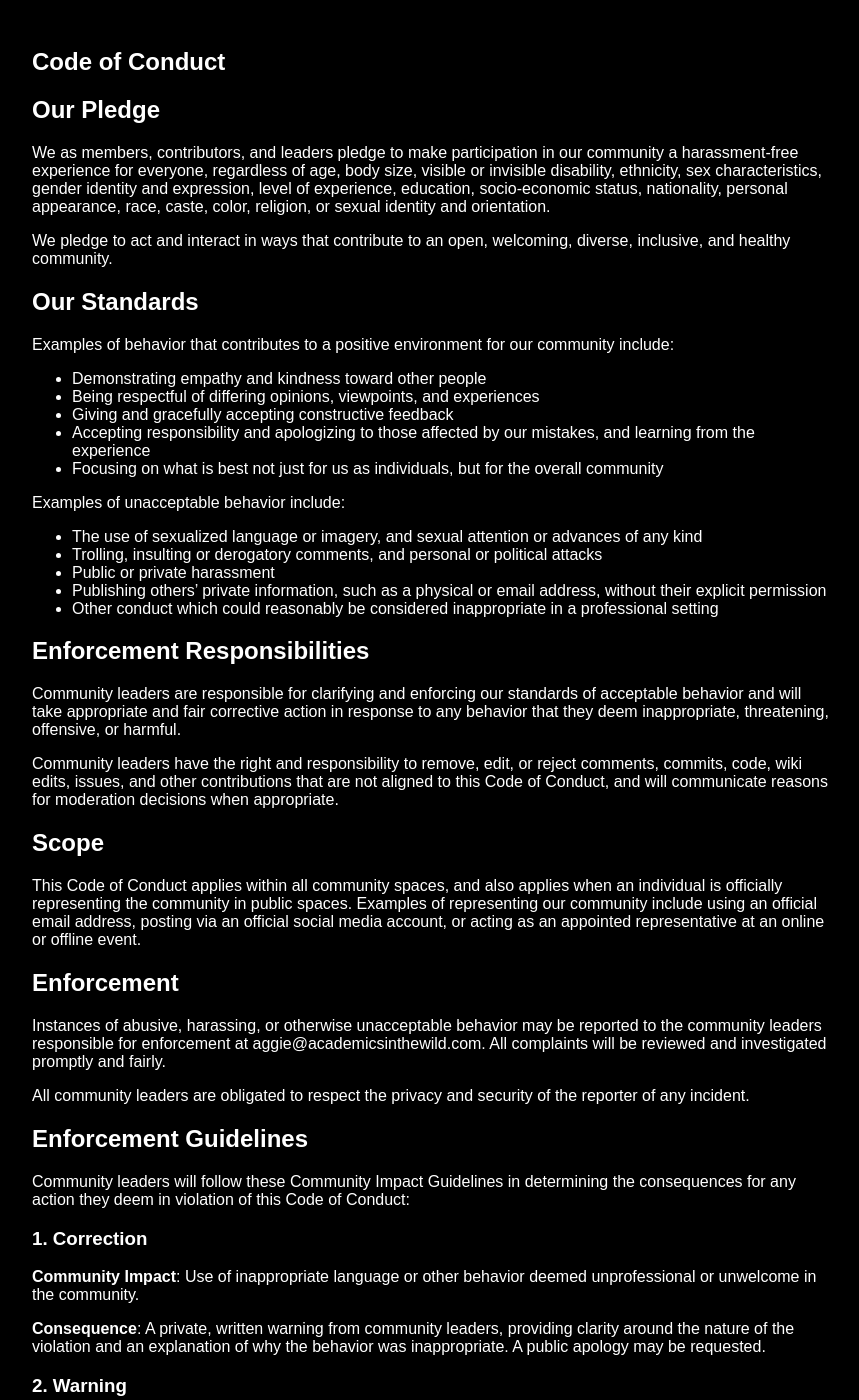
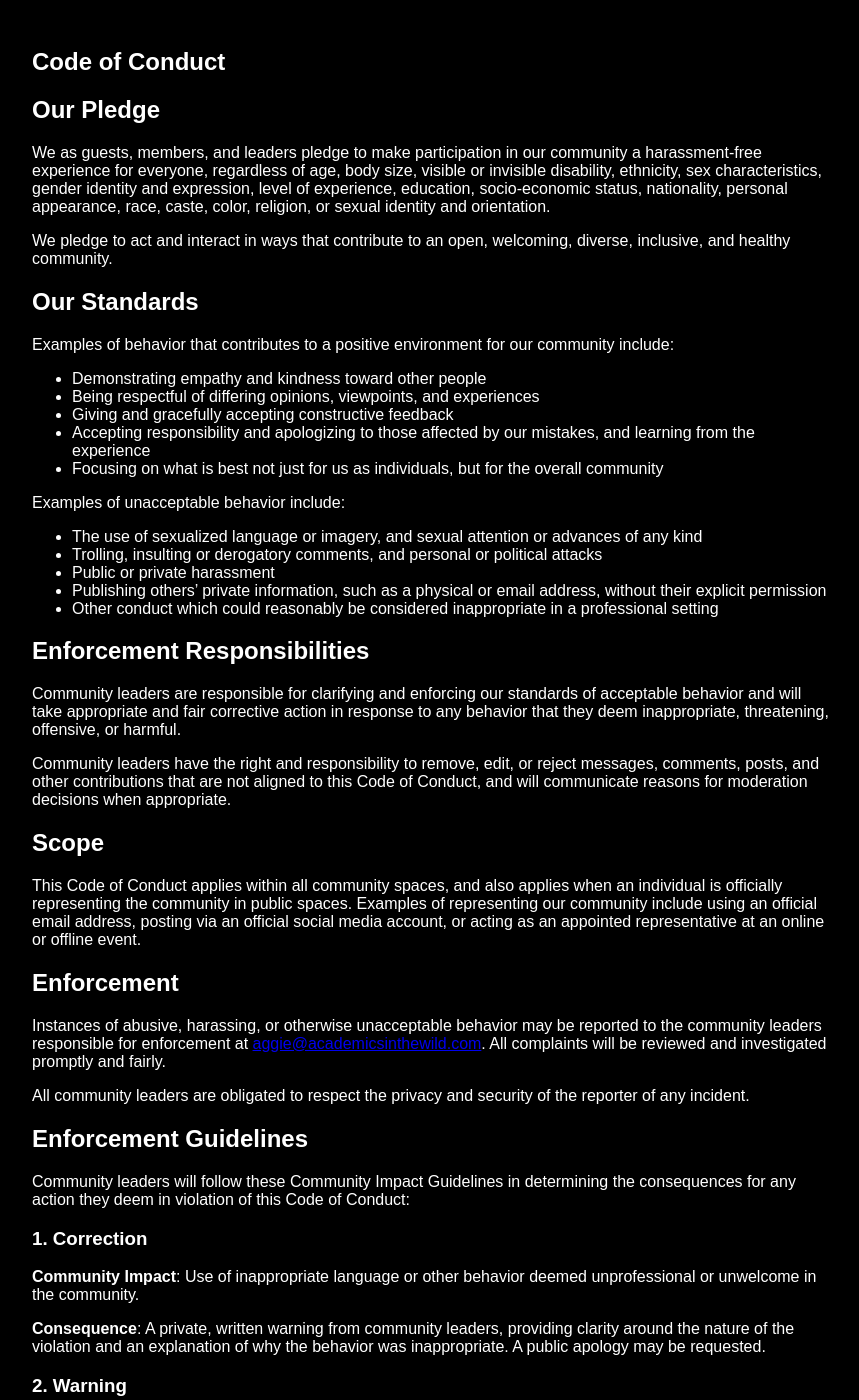
Before and after one commit to abranczyk/academicsinthewild.github.io, a Jekyll site: the page code-of-conduct.html, which Jekyll copies as it is, in a window 1280 px wide and 1400 px high. Shown: the whole window, without its empty margins (208-1067 px from the left). Built offline with Jekyll 4.4.1, drawn with Linux system fonts in a browser that asks for light colours.

Commit message:
Update code-of-conduct.html

```diff
--- a/code-of-conduct.html
+++ b/code-of-conduct.html
@@ -49,7 +49,7 @@
 <section>
 <h1 id="contributor-covenant-code-of-conduct">Code of Conduct</h1>
 <h2 id="our-pledge">Our Pledge</h2>
-<p>We as members, contributors, and leaders pledge to make participation in our
+<p>We as guests, members, and leaders pledge to make participation in our
 community a harassment-free experience for everyone, regardless of age, body
 size, visible or invisible disability, ethnicity, sex characteristics, gender
 identity and expression, level of experience, education, socio-economic status,
@@ -86,7 +86,7 @@ acceptable behavior and will take appropriate and fair corrective action in
 response to any behavior that they deem inappropriate, threatening, offensive,
 or harmful.</p>
 <p>Community leaders have the right and responsibility to remove, edit, or reject
-comments, commits, code, wiki edits, issues, and other contributions that are
+messages, comments, posts, and other contributions that are
 not aligned to this Code of Conduct, and will communicate reasons for moderation
 decisions when appropriate.</p>
 <h2 id="scope">Scope</h2>
@@ -98,7 +98,7 @@ representative at an online or offline event.</p>
 <h2 id="enforcement">Enforcement</h2>
 <p>Instances of abusive, harassing, or otherwise unacceptable behavior may be
 reported to the community leaders responsible for enforcement at
-aggie@academicsinthewild.com.
+<a href="mailto:aggie@academicsinthewild.com">aggie@academicsinthewild.com</a>.
 All complaints will be reviewed and investigated promptly and fairly.</p>
 <p>All community leaders are obligated to respect the privacy and security of the
 reporter of any incident.</p>
```
